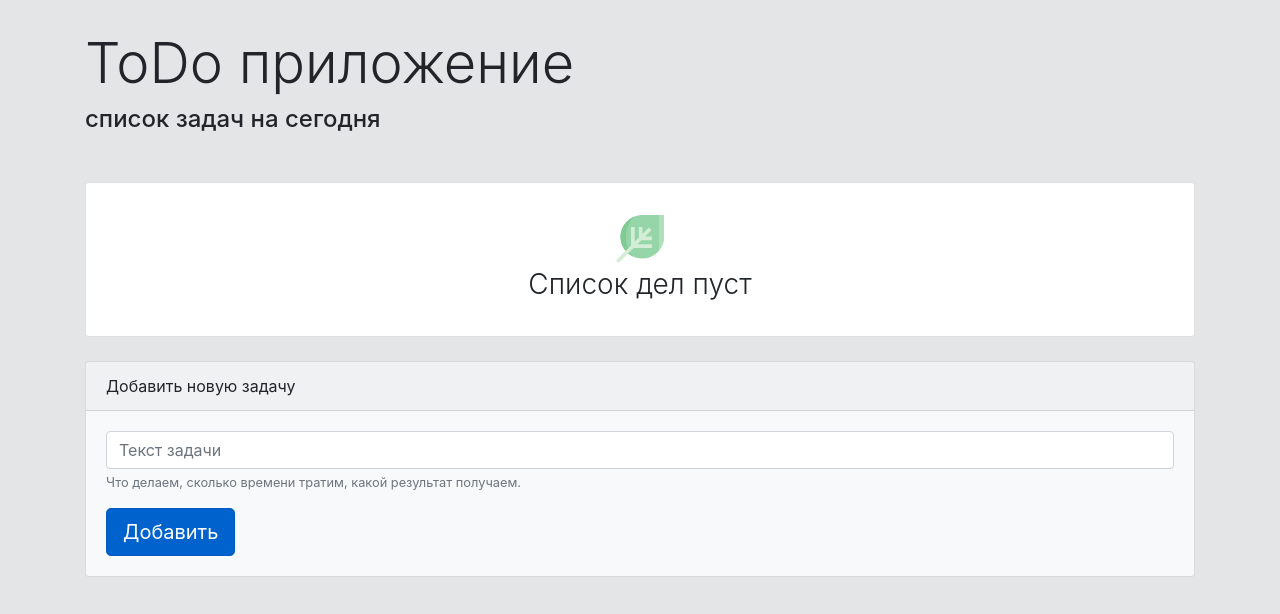
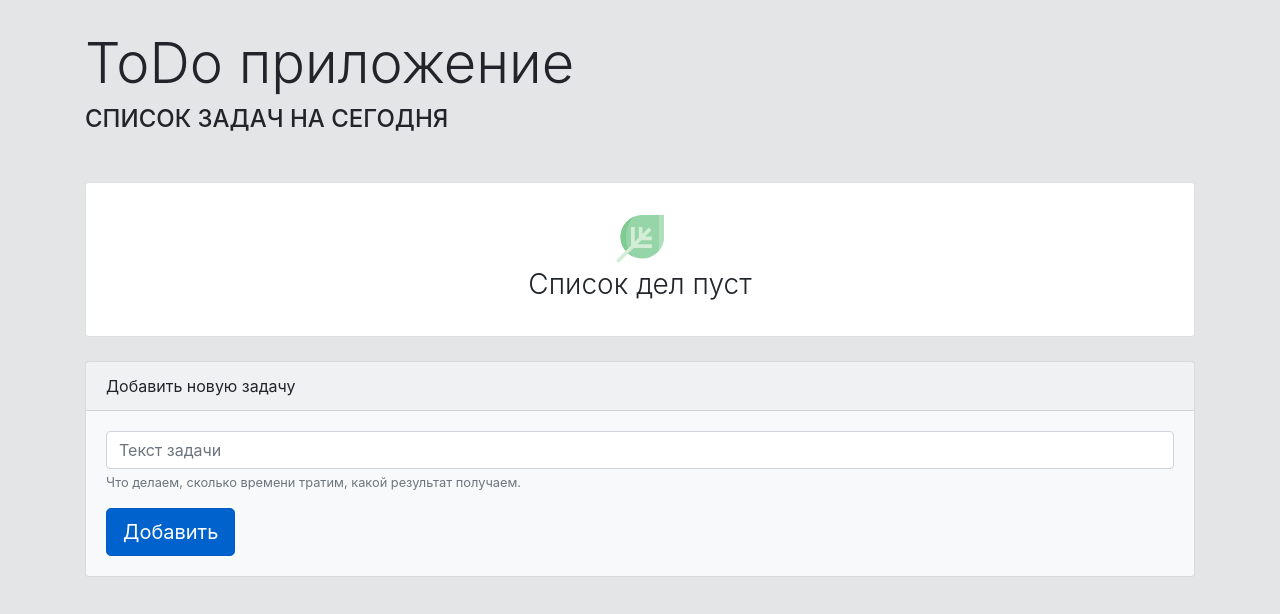
Before and after one commit to elizdem/To-do-application, a plain HTML site: page index.html in a window 1280 px wide. Drawn offline with nearby package versions, Linux system fonts and the light colour scheme.

Commit message:
change header

```diff
--- a/index.html
+++ b/index.html
@@ -12,7 +12,7 @@
 	<div class="container">
 
 		<div class="display-4 mb-2">ToDo приложение</div>
-		<div class="h4 mb-5">список задач на сегодня</div>
+		<div class="h4 mb-5">СПИСОК ЗАДАЧ НА СЕГОДНЯ</div>
 
 		<!-- List of tasks -->
 		<div class="card mb-4">
```
